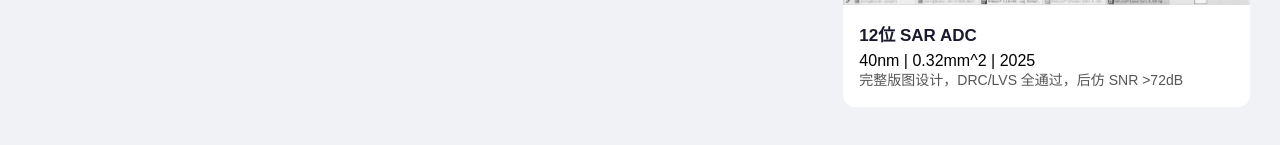
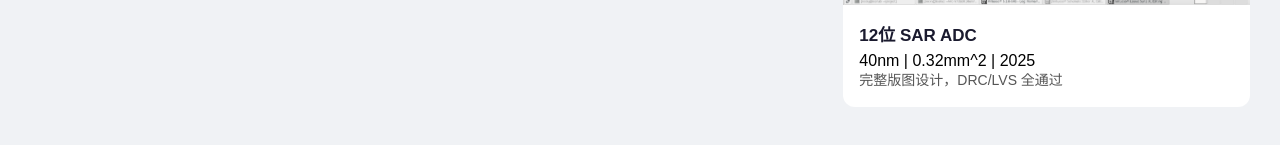
Before and after one commit to chenyang0123/chenyang0123.github.io, a plain HTML site: page index.html in a window 1280 px wide. Shown: the part 527-672 px from the top of the page. Drawn offline with Linux system fonts and the light colour scheme.

Commit message:
Update index.html

```diff
--- a/index.html
+++ b/index.html
@@ -43,7 +43,7 @@
           <div class="info">
             <h3>12位 SAR ADC</h3>
             <div class="tags">40nm | 0.32mm^2 | 2025</div>
-            <p>完整版图设计，DRC/LVS 全通过，后仿 SNR >72dB</p>
+            <p>完整版图设计，DRC/LVS 全通过 </p>
           </div>
         </div>
         <!-- ====== 作品卡片结束 ====== -->
```
